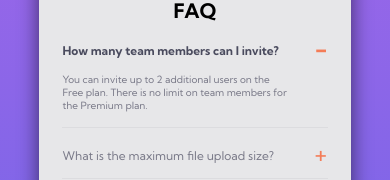
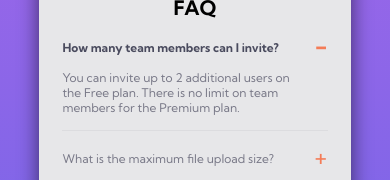
Before and after one commit to anderson-ssilva/faq-accordion-card-main, a plain HTML site: page index.html in a window 390 px wide. Both pictures are taken after a click on the item 195 px from the left and 401 px from the top of the page. Shown: the part 316-496 px from the top of the page. Drawn offline with Linux system fonts and the light colour scheme.

Commit message:
ajustando responsividade no mobile

```diff
--- a/src/css/style.css
+++ b/src/css/style.css
@@ -238,8 +238,10 @@ body {
     }
 
     .container__FaqItem.ativo .container__FaqItem__content {
-        padding-right: 15%;
-
+        height: auto;
+        font-size: 1.2rem;
+        padding-right: 10%;
+        padding-bottom: 15px;
 
     }
 
```
